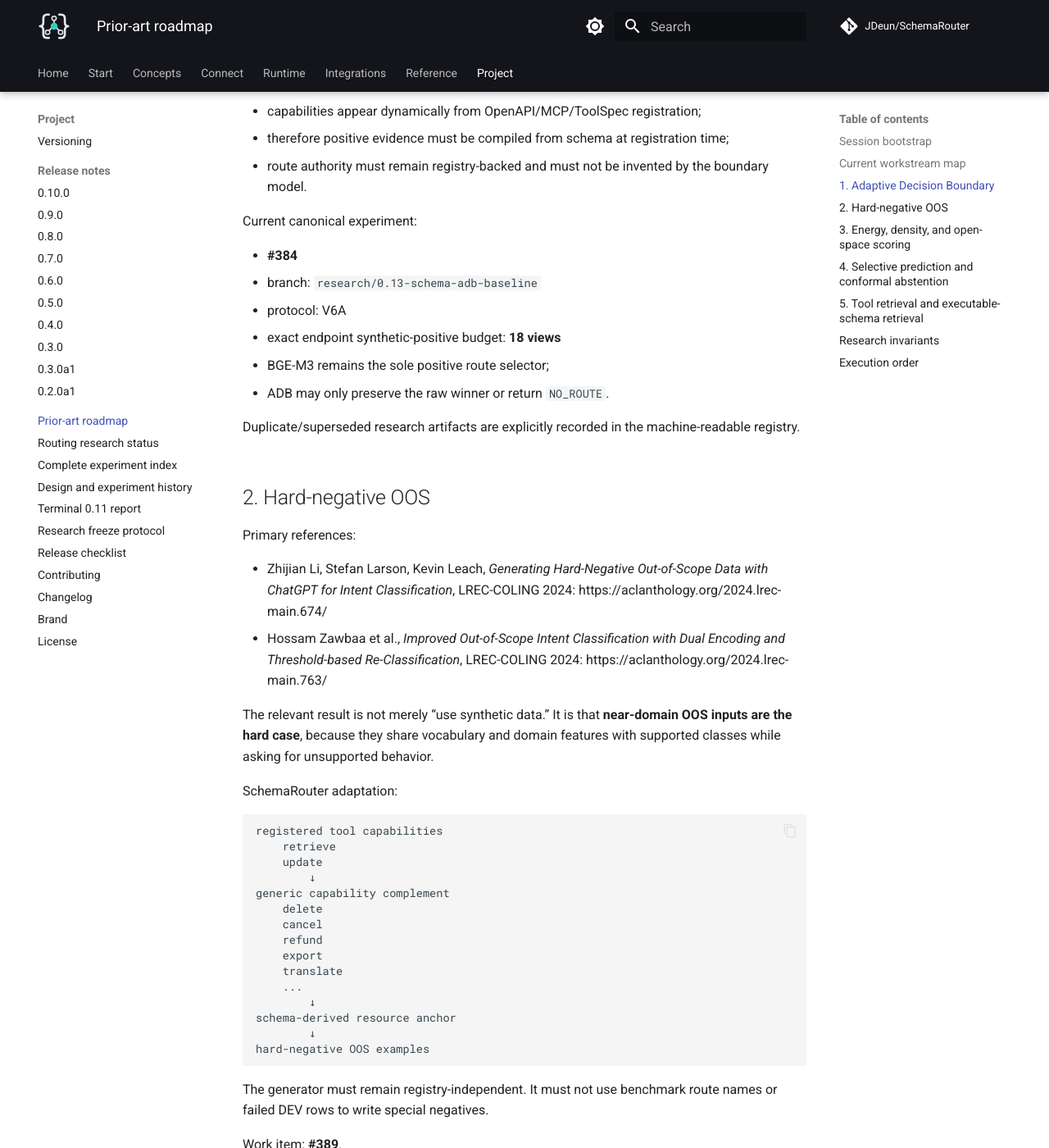
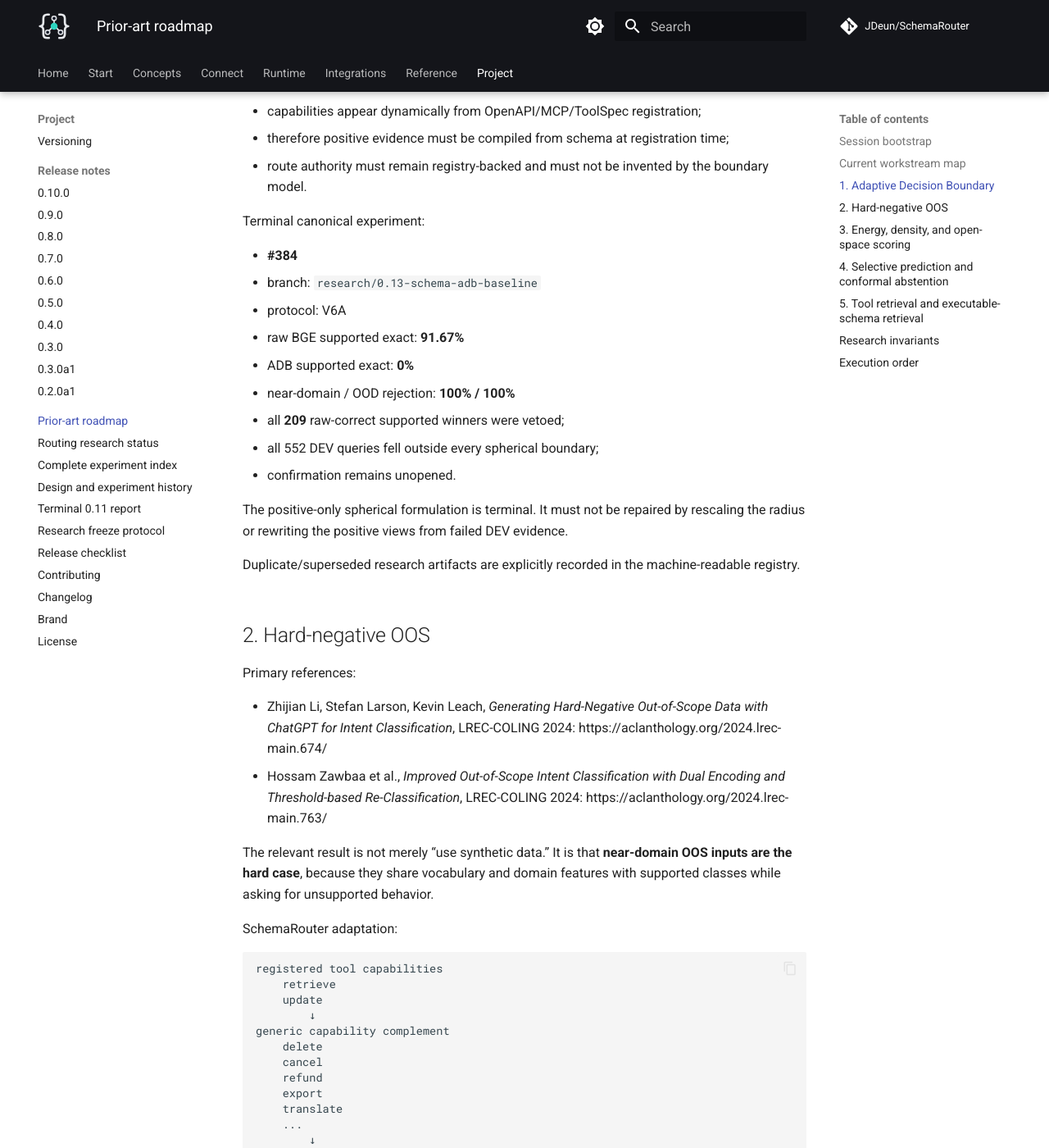
Before and after one commit to JDeun/SchemaRouter, an MkDocs documentation site: the page built from docs/research/prior-art-roadmap.md, in a window 1280 px wide and 1400 px high, scrolled down 1653 px. Shown: the whole window at 82% size. Built offline with MkDocs 1.6.1 and Material for MkDocs 9.7.7, drawn with Linux system fonts in a browser that asks for light colours; comment, search, counter and statistics services are not loaded; some of the changed text lies outside the part shown.

Commit message:
docs: advance roadmap to V6B hard-negative experiment

```diff
--- a/docs/research/prior-art-roadmap.md
+++ b/docs/research/prior-art-roadmap.md
@@ -1,7 +1,7 @@
 # Prior-art roadmap for open-set capability routing
 
 This page is the human-readable companion to
-[`benchmarks/research-prior-art-registry.json`](../../benchmarks/research-prior-art-registry.json)
+[`benchmarks/research-prior-art-registry.json`](https://github.com/JDeun/SchemaRouter/blob/main/benchmarks/research-prior-art-registry.json)
 and GitHub issue **#388**.
 
 Its purpose is continuity: a new research session should be able to reconstruct what literature has
@@ -23,8 +23,8 @@
 
 | Workstream | Work item | State | Current SchemaRouter use |
 | --- | ---: | --- | --- |
-| Adaptive/open decision boundaries | #384 | **active** | V6A positive-only schema-derived ADB baseline |
-| Hard-negative OOS generation | #389 | next | Generate near-domain negatives from registered capability complement |
+| Adaptive/open decision boundaries | #384 | **terminal** | V6A positive-only spherical ADB rejected every DEV request |
+| Hard-negative OOS generation | #389 / #395 | **active** | V6B schema-derived hard-negative low-rank ellipsoid |
 | Energy/density/open-space scoring | #390 | backlog | Test membership scores that do not require an explicit `OUTSIDE` class |
 | Selective/conformal abstention | #391 | deferred | Calibrate abstention only after a useful semantic membership score exists |
 | Tool/executable-schema retrieval | #392 | ongoing | Keep retrieval research aligned with the typed capability architecture |
@@ -53,14 +53,19 @@
 - therefore positive evidence must be compiled from schema at registration time;
 - route authority must remain registry-backed and must not be invented by the boundary model.
 
-Current canonical experiment:
+Terminal canonical experiment:
 
 - **#384**
 - branch: `research/0.13-schema-adb-baseline`
 - protocol: V6A
-- exact endpoint synthetic-positive budget: **18 views**
-- BGE-M3 remains the sole positive route selector;
-- ADB may only preserve the raw winner or return `NO_ROUTE`.
+- raw BGE supported exact: **91.67%**
+- ADB supported exact: **0%**
+- near-domain / OOD rejection: **100% / 100%**
+- all **209** raw-correct supported winners were vetoed;
+- all 552 DEV queries fell outside every spherical boundary;
+- confirmation remains unopened.
+
+The positive-only spherical formulation is terminal. It must not be repaired by rescaling the radius or rewriting the positive views from failed DEV evidence.
 
 Duplicate/superseded research artifacts are explicitly recorded in the machine-readable registry.
 
@@ -102,7 +107,7 @@
 The generator must remain registry-independent. It must not use benchmark route names or failed DEV
 rows to write special negatives.
 
-Work item: **#389**.
+Work item: **#389**. The active concrete experiment is **#395**, which combines registry-derived same-resource hard negatives with a low-rank anisotropic ellipsoid boundary while keeping raw BGE-M3 as the only positive route authority.
 
 ## 3. Energy, density, and open-space scoring
 
@@ -199,9 +204,9 @@
 
 The current order is:
 
-1. finish **#384** positive-only ADB;
-2. open a separately preregistered hard-negative extension from **#389**;
-3. compare an energy/density/open-space signal from **#390**;
+1. retain **#384** as the terminal positive-only spherical ADB reference; its confirmation stays unopened;
+2. execute **#395**, the preregistered V6B hard-negative low-rank ellipsoid experiment instantiated from **#389** and informed by **#390**;
+3. if #395 is terminal, compare a separately preregistered energy/density/open-space signal from **#390** rather than tuning #395 from failed rows;
 4. if a useful score exists, evaluate selective/conformal safety from **#391**;
 5. continuously maintain ToolRet/ToolReAGt architectural alignment in **#392**.
 
```
